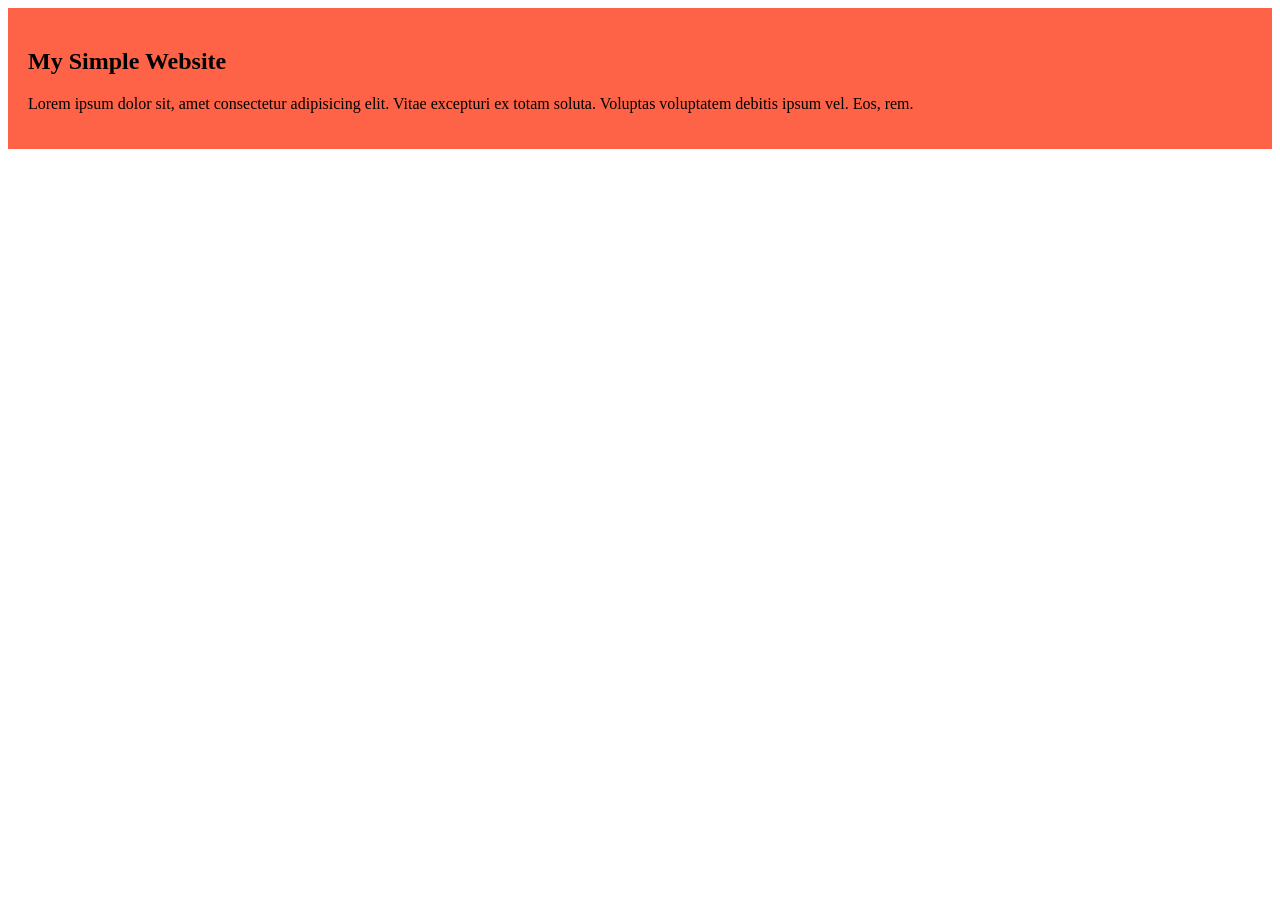
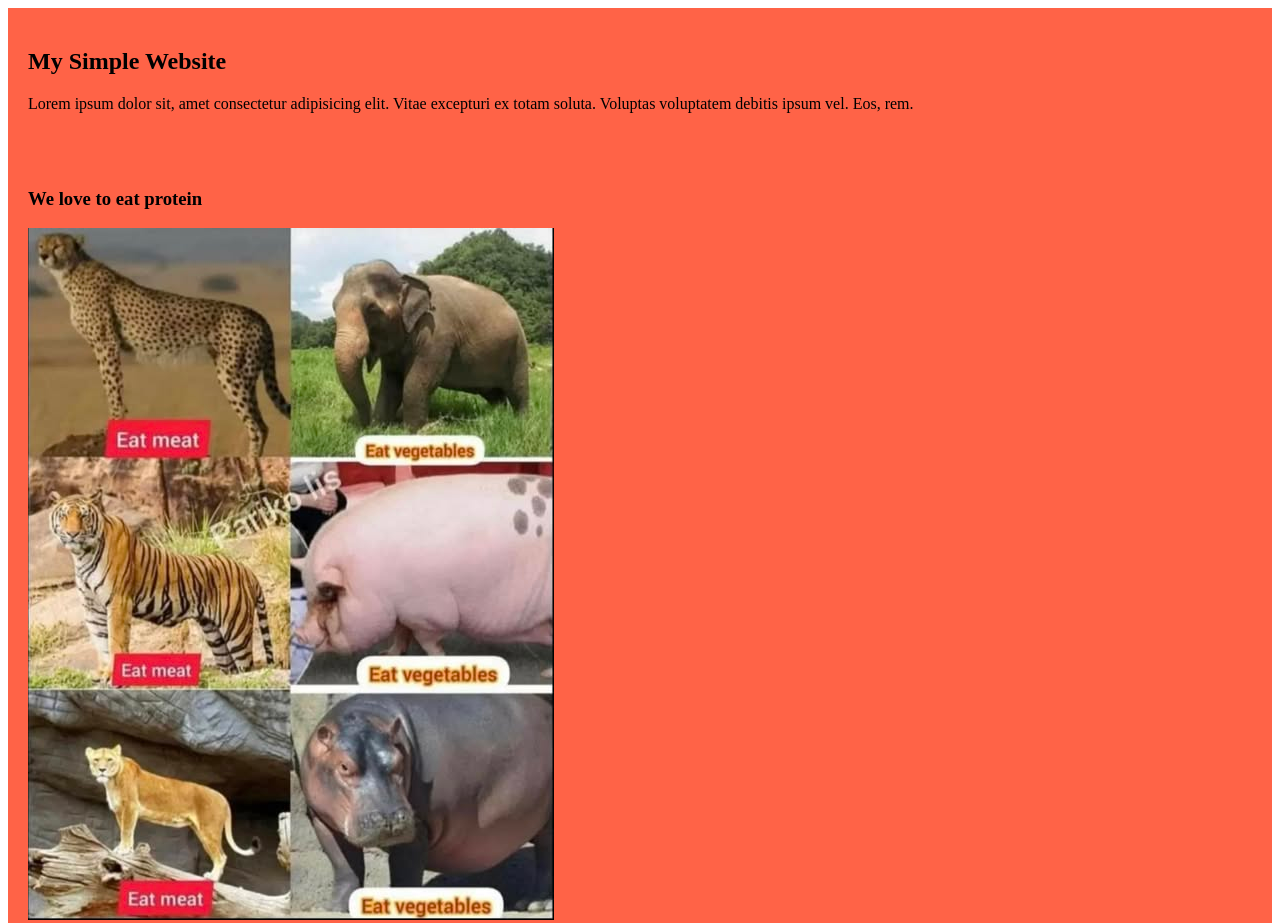
Before and after one commit to SaminurR/My-First-Github-Repo, a plain HTML site: page index.html in a window 1280 px wide. Shown: the top 923 px of the page. Before the commit the page ends 800 px from the top, so only its background shows below. Drawn offline with Linux system fonts and the light colour scheme.

Commit message:
added image

```diff
--- a/index.html
+++ b/index.html
@@ -15,5 +15,12 @@
         rem.
       </p>
     </div>
+    <div>
+      <h3>We love to eat protein</h3>
+      <img
+        src="images/470991446_1162826155202137_155729405856861233_n.jpg"
+        alt=""
+      />
+    </div>
   </body>
 </html>
```
Also changed, not shown: images/470991446_1162826155202137_155729405856861233_n.jpg (added).
